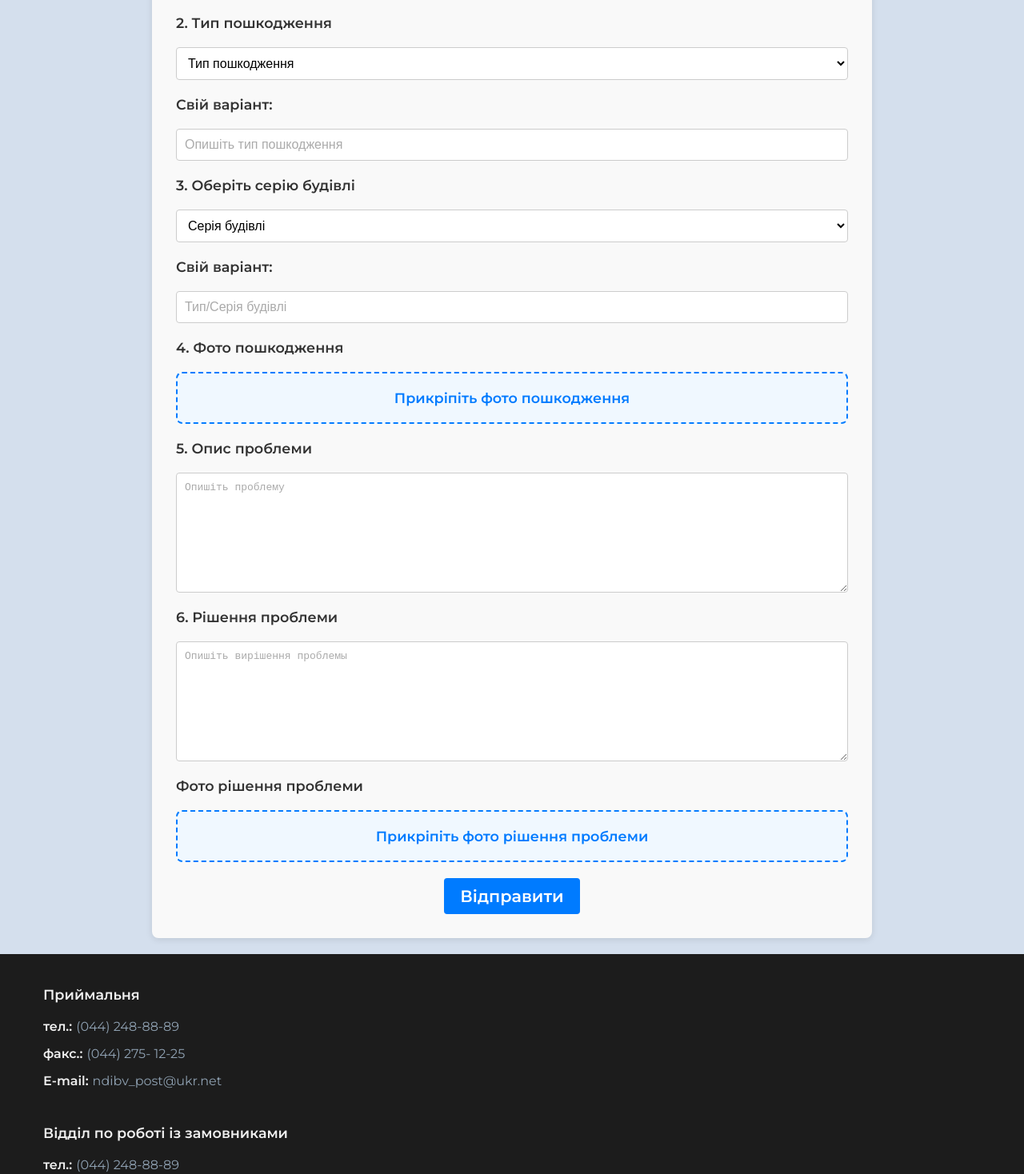
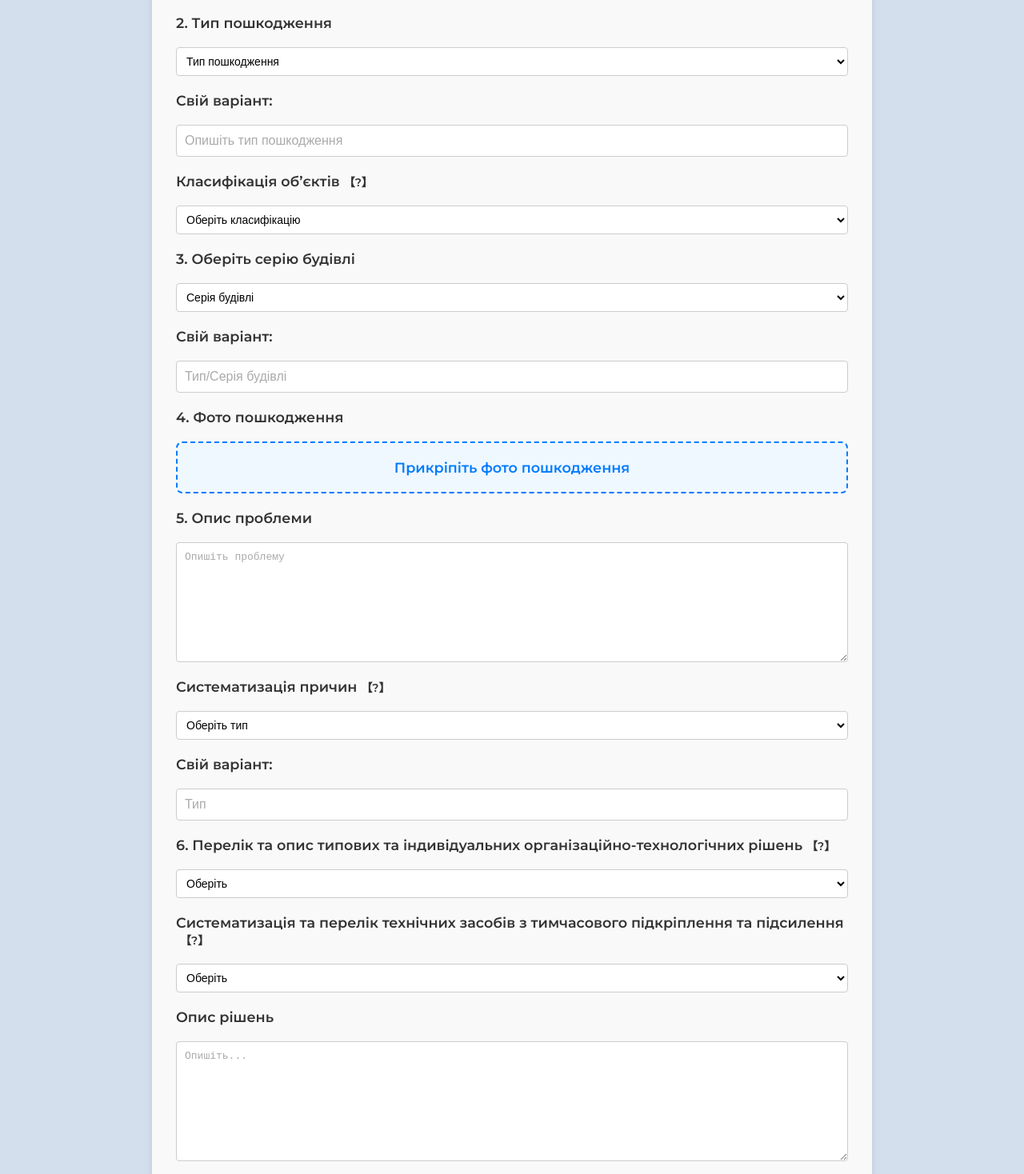
Before and after one commit to SavaSenpai/MainInterface, a React (Create React App) app: page /DecisionMaking in a window 1280 px wide. Shown: the part 534-2002 px from the top of the page at 80% size. Built offline with nearby package versions, Linux system fonts and the light colour scheme.

Commit message:
Add second page new block

```diff
--- a/src/components/DecisionMaking/DecisionMaking.jsx
+++ b/src/components/DecisionMaking/DecisionMaking.jsx
@@ -5,6 +5,7 @@ import './DecisionMaking.scss';
 import { useDropzone } from 'react-dropzone';
 
 const DecisionMaking = () => {
+  const [tooltip, setTooltip] = useState(null); // Состояние для отображения тултипа
   const [formData, setFormData] = useState({
     fullName: '',
     position: '',
@@ -16,30 +17,39 @@ const DecisionMaking = () => {
     damagePhoto: null,
     problemDescription: '',
     solutionDescription: '',
+
+    classification: '',
+    otherField1: '',
+    otherField2: '',
+    otherField3: '',
+
     solutionPhoto: null,
   });
 
+  // Обработчик изменения данных формы
   const handleInputChange = (e) => {
     const { name, value } = e.target;
-    setFormData({
-      ...formData,
-      [name]: value,
-    });
+    setFormData((prevState) => ({
+      ...prevState, // Сохраняем предыдущее состояние
+      [name]: value, // Обновляем только нужное поле
+    }));
   };
 
+  // Обработчик загрузки файла
   const handleFileChange = (file, field) => {
-    setFormData({
-      ...formData,
-      [field]: file,
-    });
+    setFormData((prevState) => ({
+      ...prevState, // Сохраняем предыдущее состояние
+      [field]: file, // Обновляем поле с файлом
+    }));
   };
 
-  // Для загрузки фото
+  // Для загрузки фото повреждений
   const { getRootProps, getInputProps } = useDropzone({
     accept: 'image/*',
     onDrop: (acceptedFiles) => handleFileChange(acceptedFiles[0], 'damagePhoto'),
   });
 
+  // Для загрузки фото решения
   const { getRootProps: getRootPropsSolution, getInputProps: getInputPropsSolution } = useDropzone({
     accept: 'image/*',
     onDrop: (acceptedFiles) => handleFileChange(acceptedFiles[0], 'solutionPhoto'),
@@ -113,6 +123,41 @@ const DecisionMaking = () => {
         </div>
 
         <div className="form-group">
+          <label className="form-label">
+            Класифікація об’єктів
+            <span
+              className="tooltip-icon"
+              onMouseEnter={() => setTooltip('classification')}
+              onMouseLeave={() => setTooltip(null)}
+            >
+              【?】
+            </span>
+            {tooltip === 'classification' && (
+              <div className="tooltip-box">
+                Рекомендовано виконувати за критеріями залежно від мети такої класифікації: за
+                призначенням, поверховістю, конструкцією стін, способом зведення, довговічністю,
+                вогнетривкістю, капітальністю тощо.
+              </div>
+            )}
+          </label>
+          <select
+            name="classification"
+            value={formData.classification}
+            onChange={handleInputChange}
+            className="form-select"
+          >
+            <option value="">Оберіть класифікацію</option>
+            <option value="Призначення">Призначення</option>
+            <option value="Поверховість">Поверховість</option>
+            <option value="Конструкція стін">Конструкція стін</option>
+            <option value="Спосіб зведення">Спосіб зведення</option>
+            <option value="Довговічність">Довговічність</option>
+            <option value="Вогнетривкість">Вогнетривкість</option>
+            <option value="Капітальність">Капітальність</option>
+          </select>
+        </div>
+
+        <div className="form-group">
           <label className="form-label">3. Оберіть серію будівлі</label>
           <select
             name="buildingSeries"
@@ -159,13 +204,119 @@ const DecisionMaking = () => {
           />
         </div>
 
+{/* ____________________________________________________ */}
+
+        {/* Пункт 2 */}
         <div className="form-group">
-          <label className="form-label">6. Рішення проблеми</label>
+          <label className="form-label">
+            Систематизація причин
+            <span
+              className="tooltip-icon"
+              onMouseEnter={() => setTooltip('causes')}
+              onMouseLeave={() => setTooltip(null)}
+            >
+              【?】
+            </span>
+            {tooltip === 'causes' && (
+              <div className="tooltip-box">
+                Типологія пошкоджень і руйнувань будівельних об'єктів мають бути достатніми для
+                визначення обсягів і причин аварії на конкретному об’єкті, прив’язки перевірених
+                організаційно-технологічних і технічних рішень для оптимізації методів тимчасового
+                укріплення.
+              </div>
+            )}
+          </label>
+          <select
+            name="otherField1"
+            value={formData.otherField1}
+            onChange={handleInputChange}
+            className="form-select"
+          >
+            <option value="">Оберіть тип</option>
+            <option value="Тип1">Тип 1</option>
+            <option value="Тип2">Тип 2</option>
+            <option value="Тип3">Тип 3</option>
+          </select>
+          <label className="form-label">Свій варіант:</label>
+            <input
+              type="text"
+              name="customBuildingSeries"
+              value={formData.customBuildingSeries}
+              onChange={handleInputChange}
+              placeholder="Тип"
+              className="form-input"
+            />
+        </div>
+
+        {/* Пункт 4 */}
+        <div className="form-group">
+          <label className="form-label">
+            6. Перелік та опис типових та індивідуальних організаційно-технологічних рішень
+            <span
+              className="tooltip-icon"
+              onMouseEnter={() => setTooltip('strategy')}
+              onMouseLeave={() => setTooltip(null)}
+            >
+              【?】
+            </span>
+            {tooltip === 'strategy' && (
+              <div className="tooltip-box">
+               Перелік має забезпечувати типологію рішень для організації
+               робіт на конкретному об’єкті з урахуванням варіативності випадків аварій.
+              </div>
+            )}
+          </label>
+
+          <select
+            name="otherField3"
+            value={formData.otherField3}
+            onChange={handleInputChange}
+            className="form-select"
+          >
+            <option value="">Оберіть</option>
+            <option value="Тимчасова">Тимчасова</option>
+            <option value="Постійна">Постійна</option>
+          </select>
+
+        {/* Пункт 3 */}
+        <div className="form-group">
+          <label className="form-label">
+           Систематизація та перелік технічних засобів з тимчасового підкріплення та підсилення
+            <span
+              className="tooltip-icon"
+              onMouseEnter={() => setTooltip('accidents')}
+              onMouseLeave={() => setTooltip(null)}
+            >
+              【?】
+            </span>
+            {tooltip === 'accidents' && (
+              <div className="tooltip-box">
+                Систематизація та перелік технічних засобів
+                з тимчасового підкріплення та підсилення повинні
+                забезпечити можливість реалізації організаційно-технологічних
+                рішень з укріплення конкретного об'єкта.
+              </div>
+            )}
+          </label>
+          <select
+            name="otherField2"
+            value={formData.otherField2}
+            onChange={handleInputChange}
+            className="form-select"
+          >
+            <option value="">Оберіть</option>
+            <option value="Технічна">Технічна</option>
+            <option value="Організаційна">Організаційна</option>
+          </select>
+        </div>
+
+
+          <label className="form-label">Опис рішень</label>
           <textarea
-            name="solutionDescription"
-            value={formData.solutionDescription}
+            name="problemDescription"
+            value={formData.problemDescription}
             onChange={handleInputChange}
-            placeholder="Опишіть вирішення проблемы"
+            placeholder="Опишіть..."
             className="form-textarea"
           />
         </div>
--- a/src/components/DecisionMaking/DecisionMaking.scss
+++ b/src/components/DecisionMaking/DecisionMaking.scss
@@ -169,6 +169,7 @@
   }
 }
 
+
 @include onTablet {
   .decision-making-section {
     max-width: 720px;
@@ -213,3 +214,73 @@
     font-size: 1.4em;
   }
 }
+
+.tooltip-icon {
+  font-size: 14px;
+  cursor: pointer;
+  color: #333;
+  margin-left: 5px;
+}
+
+.tooltip-box {
+  position: absolute;
+  background-color: #f8f9fa;
+  border: 1px solid #ccc;
+  padding: 10px;
+  border-radius: 5px;
+  box-shadow: 0 0 10px rgba(0, 0, 0, 0.1);
+  max-width: 300px;
+  font-size: 14px;
+  color: #333;
+  z-index: 10;
+  margin-top: 5px;
+  opacity: 0;
+  visibility: hidden;
+  transition: opacity 0.2s ease, visibility 0.2s ease;
+}
+
+.tooltip-icon:hover + .tooltip-box,
+.tooltip-box:hover {
+  opacity: 1;
+  visibility: visible;
+}
+
+.form-group {
+  position: relative;
+}
+
+.form-select {
+  width: 100%;
+  padding: 8px;
+  font-size: 14px;
+  border: 1px solid #ccc;
+  border-radius: 4px;
+}
+
+.tooltip-box {
+  position: absolute;
+  background-color: #f8f9fa;
+  border: 1px solid #ccc;
+  padding: 10px;
+  border-radius: 5px;
+  box-shadow: 0 0 10px rgba(0, 0, 0, 0.1);
+  max-width: 300px;
+  font-size: 14px;
+  color: #333;
+  z-index: 10;
+  margin-top: 5px;
+  opacity: 0;
+  visibility: hidden;
+  transition: opacity 0.2s ease, visibility 0.2s ease;
+}
+
+.tooltip-box::before {
+  content: '';
+  position: absolute;
+  top: -5px;
+  left: 50%;
+  transform: translateX(-50%);
+  border-width: 5px;
+  border-style: solid;
+  border-color: transparent transparent #f8f9fa transparent;
+}
```
